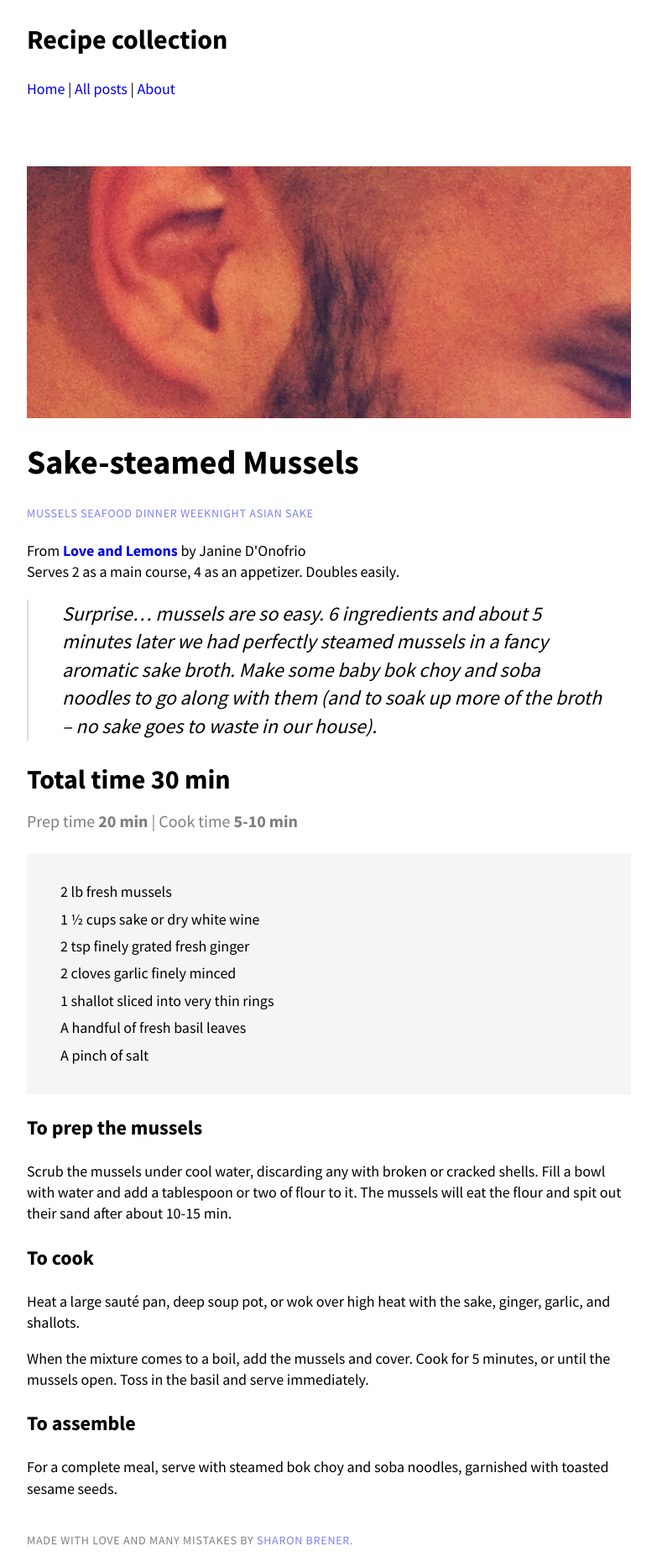
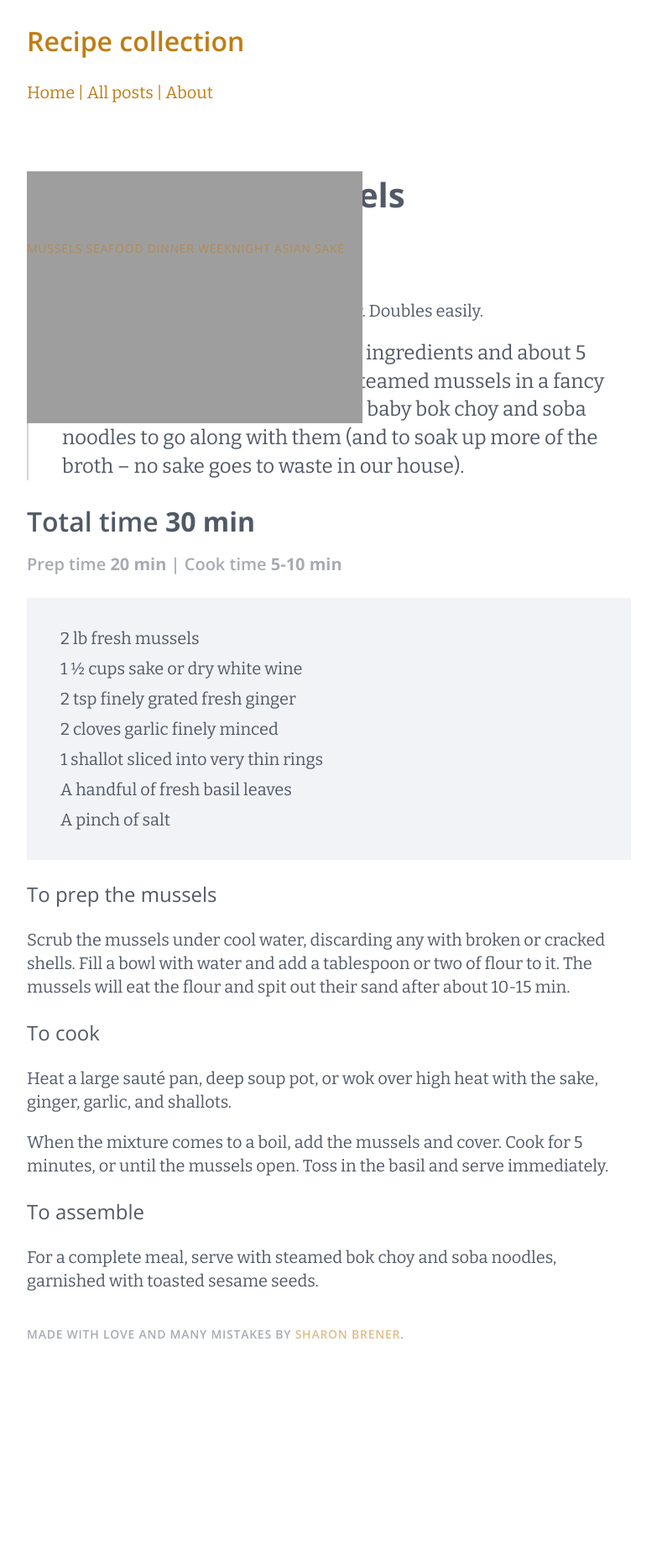
Before and after one commit to scottgallant/recipe-collection, a Jekyll site: the page built from _posts/2017-01-07-sake-steamed-mussels.md, in a window 1280 px wide. Shown: the whole page at 84% size, without its empty margins (248-1031 px from the left). Built offline with Jekyll 4.4.1, drawn with Linux system fonts in a browser that asks for light colours; after the commit the page ends 1621 px from its top, so only the background shows below that.

Commit message:
new fonts and colors

```diff
--- a/_layouts/recipe.html
+++ b/_layouts/recipe.html
@@ -4,7 +4,7 @@
   <meta charset="utf-8">
   <title>Home Page</title>
   <link rel="stylesheet" href="/css/style.css">
-  <link rel="stylesheet" href="http://fonts.googleapis.com/css?family=Source+Sans+Pro:200,300,400,700" media="all">
+  <link href="https://fonts.googleapis.com/css?family=Bitter:400,400i|Open+Sans:400,600,700" rel="stylesheet">
 </head>
 
 
@@ -16,7 +16,7 @@
 
   <!-- Post image -->
   {% if page.image != "" %}
-      <div class="image"><img src="/{{ page.image }}"></div>
+      <div class="image"><img src="/{{ page.image }} width=720px "></div>
   {% endif %}
 
   <!-- Title and tags -->
@@ -38,8 +38,8 @@
 
     <!-- Author + personal quotes -->
 
-      <blockquote><em>{{ page.authorNote }}</em></blockquote>
-      <blockquote>{{ page.personalNote }}</blockquote>
+      <blockquote class="authorNote">{{ page.authorNote }}</blockquote>
+      <blockquote class="personalNote">{{ page.personalNote }}</blockquote>
 
     <!-- Time breakdown -->
 
--- a/css/style.css
+++ b/css/style.css
@@ -1,39 +1,72 @@
+
+/* 00 FONTS AND COLORS */
+/*  FONTS FROM GOOGLE
+		Open Sans
+			400 Regular
+			600 Semi-Bold
+			700 Bold
+		Bitter
+			400 Regular
+			400i Regular Italic
+		Monospace
+			OS default
+
+	COLORS FROM LEKKER LABS
+		Red: #f14a0e;
+		Bronze: #c07c12;
+		Light bronze: #c09859;
+		Navy: #102255;
+		Medium blue: #3d5a95;
+		Dark gray: #515967;
+		Medium gray: #d0d4db;
+		Light gray: #f1f3f7;
+*/
+
+
 /* 01 BASIC STYLES */
 
 body {
 	max-width: 720px;
 	margin: auto;
-	font-family: 'Source Sans Pro', Helvetica, Arial, sans-serif;
+	font-family: 'Open Sans', sans-serif;
+	color: #515967;
+	font-weight: 400;
 	}
 
 p {
-	font-size: 18px;
+	font-family: 'Bitter', serif;
+	font-size: 20px;
 	line-height: 1.4;
 	}
 
 a {
 	text-decoration: none;
+	color: #c07c12;
 }
 
 a:hover {
 	text-decoration: underline;
+	color: #f14a0e;
 }
 
 h1 {
 	font-size: 40px;
+	font-weight: 700;
 	}
 
 h2 {
 	font-size: 32px;
+	font-weight: 600;
 	}
 
 h3 {
 	font-size: 24px;
+	font-weight: 400;
 	}
 
 h4 {
 	font-size: 20px;
-	font-weight: 500;
+	font-weight: 600;
 	}
 
 h5 {
@@ -41,25 +74,38 @@ h5 {
 	font-size: 14px;
 	opacity: 0.5;
 	letter-spacing: .75px;
-	font-weight: 500;
+	font-weight: 600;
 	}
 
 blockquote {
+	font-family: 'Bitter', serif;
 	line-height: 1.4;
 	font-size: 24px;
-	font-weight: 500;
-	border-left: 2px #ddd solid;
+	font-weight: 400;
 	margin: 20px 0px;
 	padding-left: 40px;
 	max-width: 90%;
+	/* border-left set at authorNote and personalNote below */
 	}
 
-/* 02 HEADER + CONTENT + FOOTER */
+code.highlighter-rouge {
+    background-color: #d0d4db;
+	}
+
+/* 02 HEADER + NAV + CONTENT + FOOTER */
 
 .header-content {
 	margin-bottom: 80px;
 	width: 100%;
+	color: #c07c12;
 	}
+
+. main-nav {
+	text-transform: uppercase;
+	font-size: 14px;
+	letter-spacing: .75px;
+	font-weight: 600;
+}
 
 content {
 	width: 100%;
@@ -70,9 +116,6 @@ content {
 	margin-top: 40px;
 	}
 
-/* unused classes:
-	.main-nav
-*/
 
 /* 03 RECIPE ELEMENTS */
 
@@ -80,19 +123,27 @@ content {
 	width: 100%;
 	max-height: 300px;
 	overflow: hidden;
-	position: relative;
-	margin: auto;
+	position: absolute;
 	}
 
 .tags {
 	font-weight: 500;
 	}
 
+.authorNote {
+	border-left: 2px #d0d4db solid;
+}
+.personalNote {
+	border-left: 2px #c09859 solid;
+	color: #c07c12;
+}
+
 .ingredients p {
-	background: #f5f5f5;
+	background: #f1f3f7;
 	padding: 30px 40px;
 	white-space: pre-line;
 	line-height: 1.8;
+	color: 3d5a95;
 	}
 
 .time-breakdown h4 {
@@ -104,9 +155,3 @@ content {
 .time-breakdown .time-notlast:last-child {
 	display: none;
 	}
-
-/* 04 CODE */
-
-code.highlighter-rouge {
-    background-color: #f5f5f5;
-	}
```
